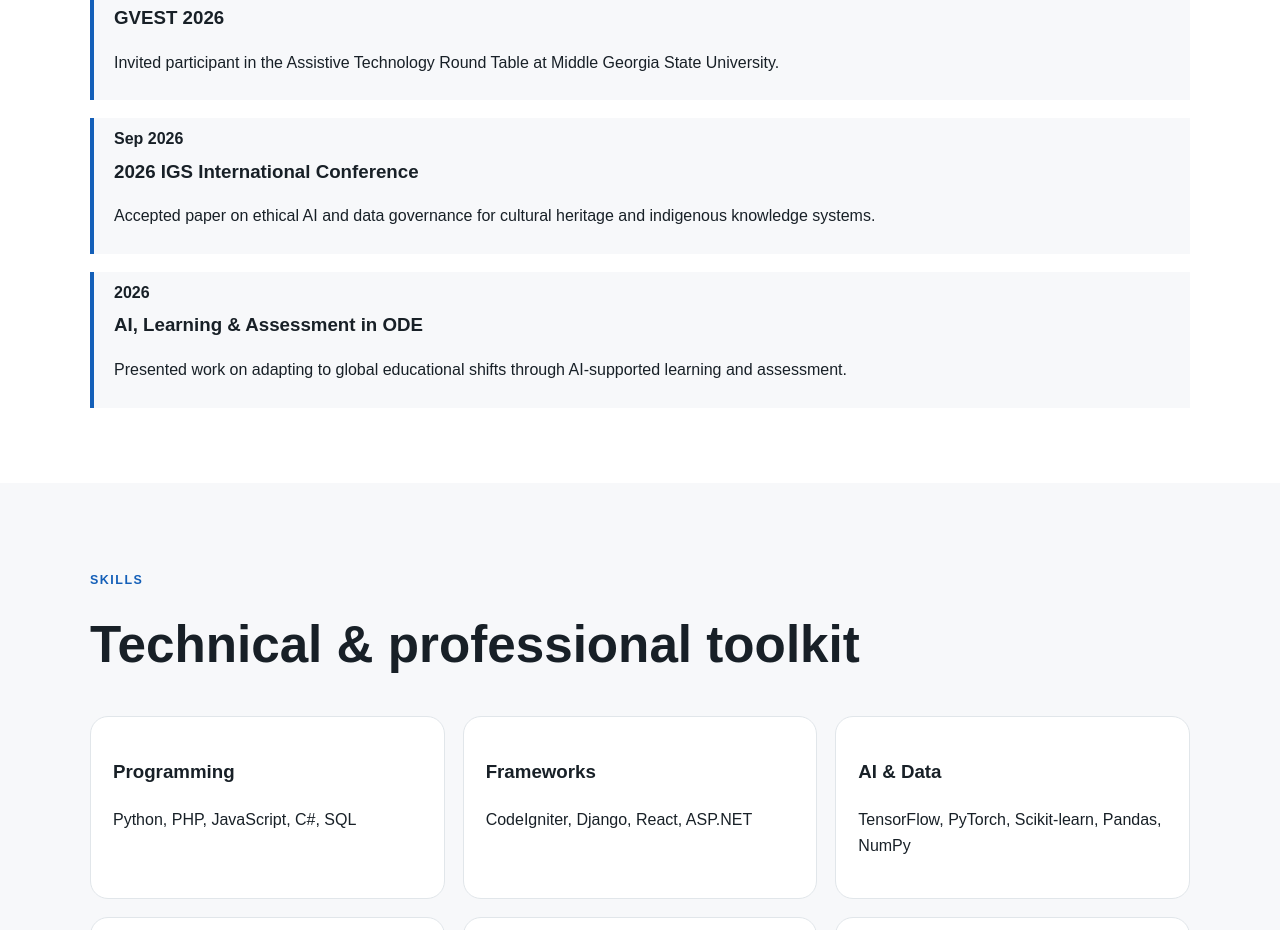
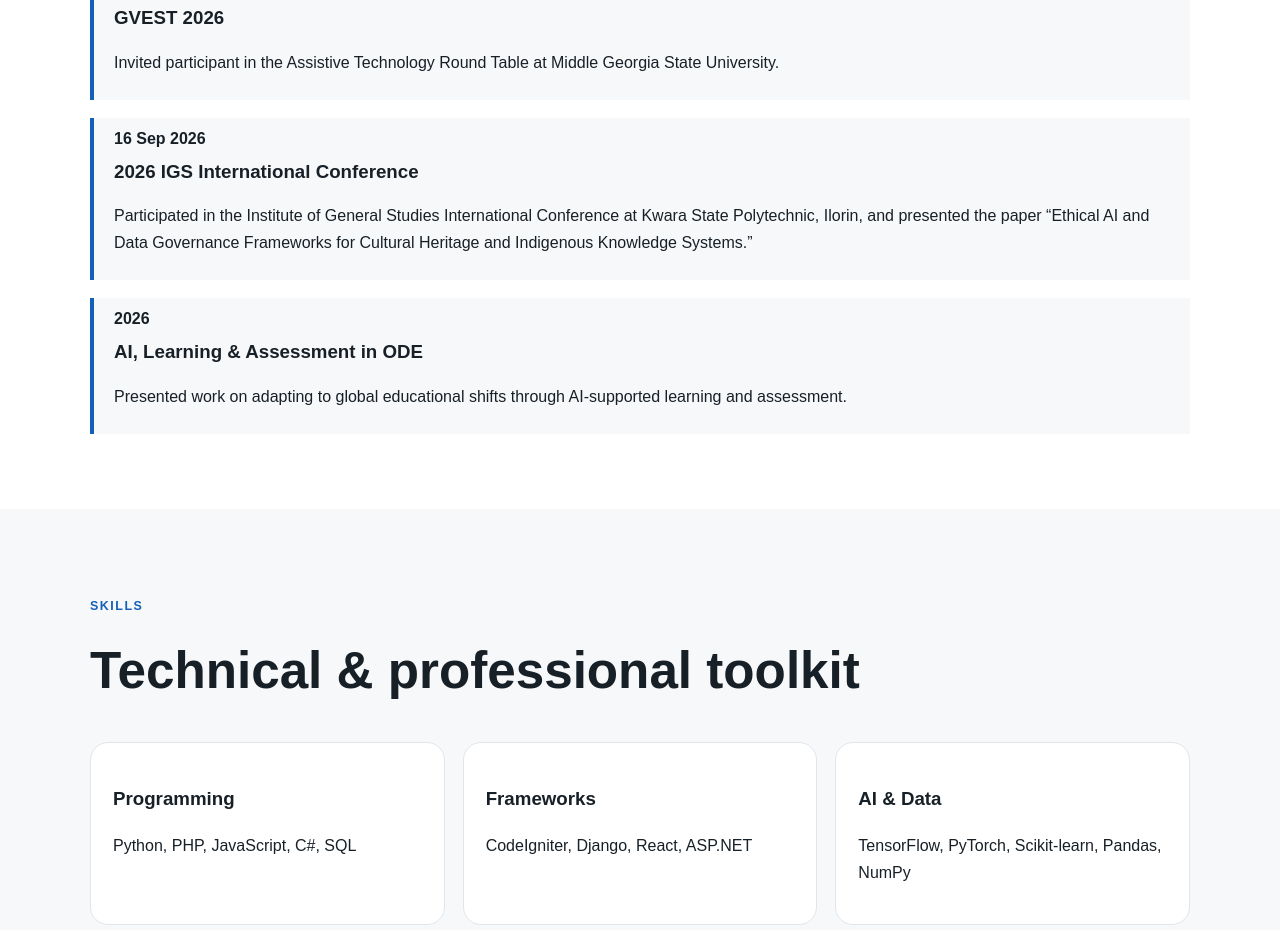
Before and after one commit to bash208/portfolio, a plain HTML site: page index.html in a window 1280 px wide. Shown: the part 3099-4029 px from the top of the page. Drawn offline with Linux system fonts and the light colour scheme.

Commit message:
Update IGS conference presentation achievement

```diff
--- a/index.html
+++ b/index.html
@@ -42,7 +42,7 @@
 <div class="timeline">
 <div><b>Oct 2026</b><h3>Texas Conference on Student Success</h3><p>Delivered a 50-minute concurrent presentation at Texas State University, San Marcos, Texas, focusing on AI and student success in higher education.</p></div>
 <div><b>Oct 2026</b><h3>GVEST 2026</h3><p>Invited participant in the Assistive Technology Round Table at Middle Georgia State University.</p></div>
-<div><b>Sep 2026</b><h3>2026 IGS International Conference</h3><p>Accepted paper on ethical AI and data governance for cultural heritage and indigenous knowledge systems.</p></div>
+<div><b>16 Sep 2026</b><h3>2026 IGS International Conference</h3><p>Participated in the Institute of General Studies International Conference at Kwara State Polytechnic, Ilorin, and presented the paper “Ethical AI and Data Governance Frameworks for Cultural Heritage and Indigenous Knowledge Systems.”</p></div>
 <div><b>2026</b><h3>AI, Learning & Assessment in ODE</h3><p>Presented work on adapting to global educational shifts through AI-supported learning and assessment.</p></div>
 </div></div></section>
 
```
